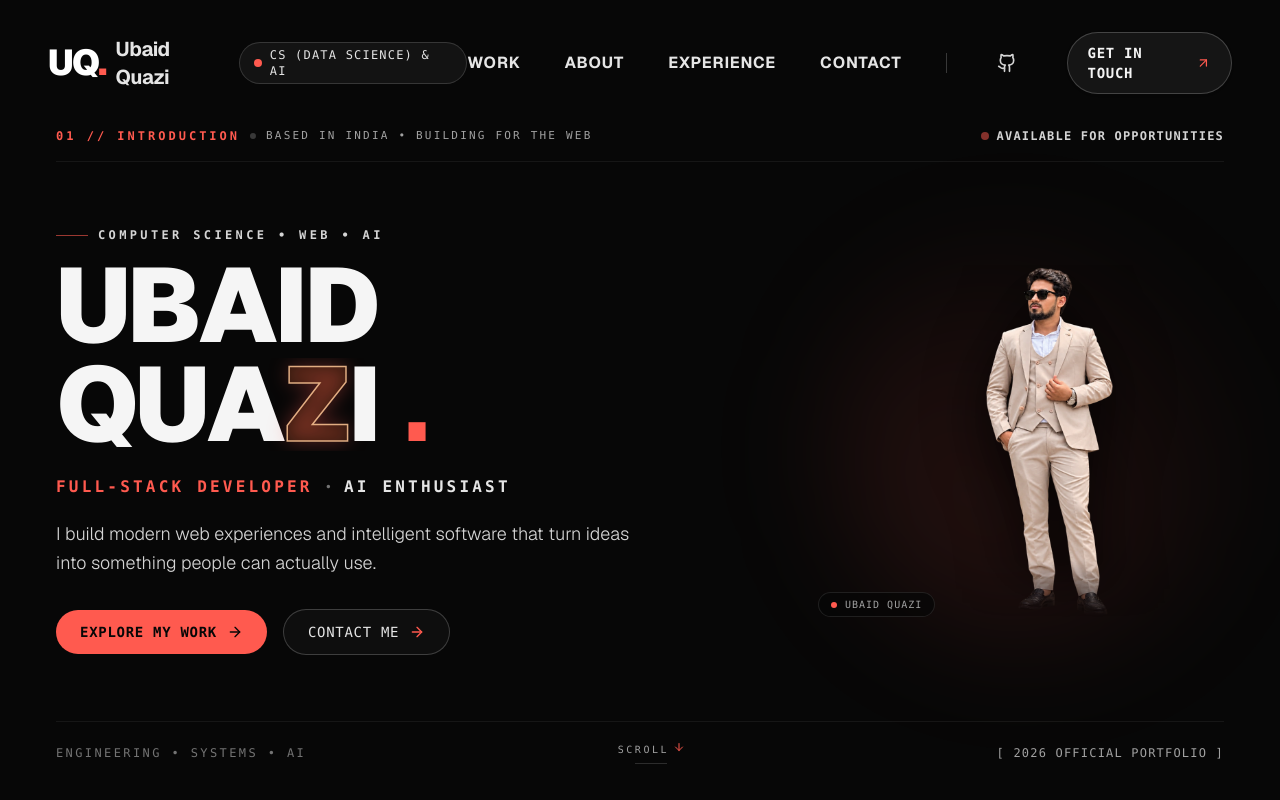
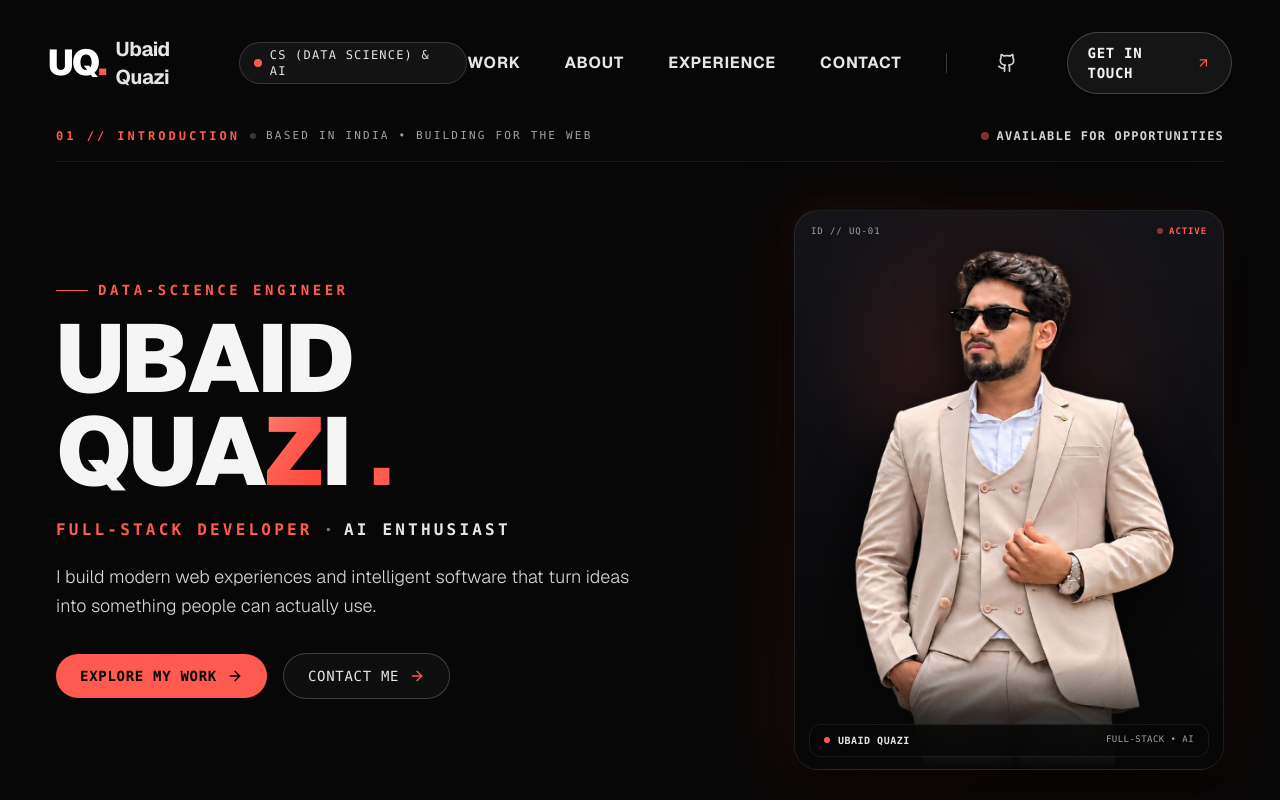
Before and after one commit to ubaidq01/ubaid, a Next.js app: page / in a window 1280 px wide. Shown: the top 800 px of the page. Built offline with nearby package versions, Linux system fonts and the light colour scheme.

Commit message:
feat(hero): polish hero typography, add dedicated portrait composition, and update bio

```diff
--- a/src/components/About.tsx
+++ b/src/components/About.tsx
@@ -71,8 +71,8 @@ export default function About() {
           >
             <p className="text-xl sm:text-2xl font-light text-neutral-200 leading-relaxed">
               I&apos;m <strong className="text-white font-semibold">Ubaid Quazi</strong>, a{' '}
-              <span className="text-white font-bold underline decoration-[#FF5A4F] decoration-2 underline-offset-4">
-                Computer Science &ndash; Data Science Engineering student
+              <span className="text-white font-bold">
+                Data Science Engineer
               </span>{' '}
               and developer focused on full-stack web platforms, artificial intelligence, computer vision, and practical software products.
             </p>
--- a/src/components/Hero.tsx
+++ b/src/components/Hero.tsx
@@ -143,34 +143,34 @@ export default function Hero() {
         style={{ y: heroContentY, opacity: heroOpacity }}
         className="w-full max-w-[1400px] mx-auto my-auto py-6 sm:py-10 lg:py-12"
       >
-        <div className="grid grid-cols-1 lg:grid-cols-12 gap-10 lg:gap-8 xl:gap-12 items-center">
+        <div className="grid grid-cols-1 lg:grid-cols-12 gap-10 lg:gap-8 xl:gap-14 items-center">
 
-          {/* LEFT COLUMN: 58% Width - Primary Identity & Typography */}
+          {/* LEFT COLUMN: 58% Width - Dominant Identity & Clean Typography */}
           <motion.div
             variants={containerVariants}
             initial="hidden"
             animate="visible"
             className="lg:col-span-7 flex flex-col justify-center order-1"
           >
-            {/* 5. Small Personal Label (Eyebrow Heading) */}
+            {/* Small Eyebrow Text */}
             <motion.div
               variants={itemVariants}
               className="flex items-center gap-2.5 mb-3 sm:mb-4"
             >
-              <div className="h-px w-6 sm:w-8 bg-[#FF5A4F]/60" />
-              <span className="text-[11px] sm:text-xs font-mono font-semibold uppercase tracking-[0.28em] text-neutral-300">
-                COMPUTER SCIENCE &bull; WEB &bull; AI
+              <div className="h-px w-6 sm:w-8 bg-[#FF5A4F]" />
+              <span className="text-[11px] sm:text-xs md:text-sm font-mono font-bold uppercase tracking-[0.25em] text-[#FF5A4F]">
+                DATA-SCIENCE ENGINEER
               </span>
             </motion.div>
 
-            {/* 2 & 3. Primary Visual Element: UBAID QUAZI in Refined Editorial Typography */}
+            {/* Dominant Name Element: UBAID QUAZI. */}
             <div className="flex flex-col mb-4 sm:mb-6">
+              <h1 className="text-[clamp(3.5rem,7.5vw,7.4rem)] font-black tracking-[-0.035em] leading-[0.88] uppercase text-[#F5F5F5] select-text">
                 {/* Line 1: UBAID */}
-              <motion.div
+                <motion.span
                   variants={nameVariants}
-                className="overflow-hidden"
+                  className="block overflow-hidden"
                 >
-                <h1 className="text-[clamp(3.5rem,8.2vw,7.8rem)] font-black tracking-[-0.04em] leading-[0.88] uppercase text-[#F5F5F5] select-text">
                   {'UBAID'.split('').map((char, index) => (
                     <motion.span
                       key={`u-${index}`}
@@ -181,44 +181,29 @@ export default function Hero() {
                       {char}
                     </motion.span>
                   ))}
-                </h1>
-              </motion.div>
+                </motion.span>
 
-              {/* Line 2: QUAZI (with subtle accent letter Z and elegant period) */}
-              <motion.div
+                {/* Line 2: QUAZI. (Polished Z accent with unified stroke & kerning) */}
+                <motion.span
                   variants={nameVariants}
-                className="overflow-hidden mt-1 sm:mt-1.5"
+                  className="block overflow-hidden mt-1 sm:mt-2"
                 >
-                <div className="text-[clamp(3.5rem,8.2vw,7.8rem)] font-black tracking-[-0.04em] leading-[0.88] uppercase text-[#F5F5F5] flex items-baseline select-text">
-                  {/* Q */}
+                  <span className="inline-flex items-baseline">
+                    {['Q', 'U', 'A'].map((char, index) => (
                       <motion.span
+                        key={`q-${index}`}
                         variants={letterVariants}
                         whileHover={{ y: -3, scale: 1.04 }}
                         className="inline-block transition-colors duration-200 hover:text-[#FF5A4F]"
                       >
-                    Q
+                        {char}
                       </motion.span>
-                  {/* U */}
+                    ))}
+                    {/* Polished Z accent - identical font weight, baseline & tight tracking */}
                     <motion.span
                       variants={letterVariants}
                       whileHover={{ y: -3, scale: 1.04 }}
-                    className="inline-block transition-colors duration-200 hover:text-[#FF5A4F]"
-                  >
-                    U
-                  </motion.span>
-                  {/* A */}
-                  <motion.span
-                    variants={letterVariants}
-                    whileHover={{ y: -3, scale: 1.04 }}
-                    className="inline-block transition-colors duration-200 hover:text-[#FF5A4F]"
-                  >
-                    A
-                  </motion.span>
-                  {/* Z - Refined subtle outlined accent letter */}
-                  <motion.span
-                    variants={letterVariants}
-                    whileHover={{ y: -3, scale: 1.06 }}
-                    className="inline-block text-outline-strong text-transparent font-black px-0.5 transition-all duration-300 hover:text-[#FF5A4F] hover:drop-shadow-[0_0_25px_rgba(255,90,79,0.5)]"
+                      className="inline-block bg-gradient-to-br from-[#FF7A6F] via-[#FF5A4F] to-[#FF453A] bg-clip-text text-transparent font-black drop-shadow-[0_0_20px_rgba(255,90,79,0.35)] transition-all duration-300 hover:drop-shadow-[0_0_30px_rgba(255,90,79,0.6)]"
                       title="Z"
                     >
                       Z
@@ -231,21 +216,22 @@ export default function Hero() {
                     >
                       I
                     </motion.span>
-                  {/* Subtle Accent Dot */}
+                    {/* Signature Accent Period */}
                     <motion.span
                       variants={letterVariants}
-                    className="inline-block text-[#FF5A4F] ml-1 sm:ml-2 font-mono font-bold"
+                      className="inline-block text-[#FF5A4F] ml-0.5 sm:ml-1 font-mono font-black"
                     >
                       .
                     </motion.span>
-                </div>
-              </motion.div>
+                  </span>
+                </motion.span>
+              </h1>
             </div>
 
-            {/* 4. Developer Title */}
+            {/* Sub-statement: Developer Title */}
             <motion.div
               variants={itemVariants}
-              className="flex items-center gap-3 mb-4 sm:mb-5"
+              className="flex items-center gap-2.5 sm:gap-3 mb-4 sm:mb-5"
             >
               <span className="text-xs sm:text-sm md:text-base font-mono font-bold uppercase tracking-[0.2em] text-[#FF5A4F]">
                 FULL-STACK DEVELOPER
@@ -256,7 +242,7 @@ export default function Hero() {
               </span>
             </motion.div>
 
-            {/* 4. Short Powerful Introduction (2-3 lines on desktop) */}
+            {/* Short Introduction */}
             <motion.p
               variants={itemVariants}
               className="text-base sm:text-lg md:text-[1.125rem] font-light text-neutral-300 leading-relaxed max-w-lg lg:max-w-xl mb-7 sm:mb-8"
@@ -264,7 +250,7 @@ export default function Hero() {
               I build modern web experiences and intelligent software that turn ideas into something people can actually use.
             </motion.p>
 
-            {/* 7. Action Buttons (Refined, small & premium) */}
+            {/* Action Buttons */}
             <motion.div
               variants={itemVariants}
               className="flex flex-wrap items-center gap-3.5 sm:gap-4"
@@ -289,7 +275,7 @@ export default function Hero() {
             </motion.div>
           </motion.div>
 
-          {/* RIGHT COLUMN: 42% Width - Balanced Portrait with Breathing Room */}
+          {/* RIGHT COLUMN: 42% Width - Dedicated Editorial Portrait Composition */}
           <motion.div
             variants={portraitVariants}
             initial="hidden"
@@ -297,34 +283,62 @@ export default function Hero() {
             style={{ scale: portraitScale }}
             className="lg:col-span-5 flex items-center justify-center lg:justify-end relative order-2 py-4 lg:py-0"
           >
-            <div className="relative flex items-center justify-center p-2 sm:p-4">
-              {/* 8. Subtle Warm Ambient Glow Behind Person */}
-              <div className="absolute top-1/2 left-1/2 -translate-x-1/2 -translate-y-1/2 w-64 sm:w-80 lg:w-96 h-64 sm:h-80 lg:h-96 rounded-full bg-gradient-to-tr from-[#FF5A4F]/16 via-[#FF7A00]/08 to-transparent blur-3xl pointer-events-none -z-10" />
+            {/* Portrait Frame Container */}
+            <div className="relative w-full max-w-[320px] xs:max-w-[350px] sm:max-w-[380px] lg:max-w-[400px] xl:max-w-[430px]">
 
-              {/* 1 & 8. Full-Body Cutout Photo Sized to ~35-45% of Hero Height with Bottom Blend */}
-              <div
-                className="relative w-[210px] sm:w-[260px] md:w-[290px] lg:w-[320px] xl:w-[350px] h-[310px] sm:h-[370px] md:h-[410px] lg:h-[440px] xl:h-[470px] max-h-[44vh] flex items-end justify-center"
-                style={{
-                  maskImage: 'linear-gradient(to bottom, black 84%, transparent 100%)',
-                  WebkitMaskImage: 'linear-gradient(to bottom, black 84%, transparent 100%)',
-                }}
-              >
-                <Image
-                  src="/ubaid-hero.webp"
-                  alt="Ubaid Quazi - Full-Stack Developer & AI Enthusiast"
-                  width={682}
-                  height={1024}
-                  priority
-                  className="w-full h-full object-contain object-bottom filter drop-shadow-[0_15px_30px_rgba(0,0,0,0.8)] drop-shadow-[0_0_20px_rgba(255,90,79,0.12)] transition-transform duration-700 hover:scale-[1.02] select-none pointer-events-auto"
-                />
+              {/* Ambient Warm Atmospheric Glow behind card */}
+              <div className="absolute -inset-3 rounded-3xl bg-gradient-to-tr from-[#FF5A4F]/14 via-[#FF7A00]/06 to-transparent blur-2xl pointer-events-none -z-10" />
+
+              {/* Main Portrait Card */}
+              <div className="relative h-[430px] xs:h-[470px] sm:h-[510px] lg:h-[520px] xl:h-[560px] rounded-2xl sm:rounded-3xl overflow-hidden border border-white/[0.09] bg-gradient-to-b from-[#141418] via-[#0d0d10] to-[#070707] shadow-[0_20px_50px_rgba(0,0,0,0.85),0_0_30px_rgba(255,90,79,0.08)]">
+
+                {/* Subtle Interior Warm Glow behind person's head & shoulders */}
+                <div className="absolute top-1/4 left-1/2 -translate-x-1/2 -translate-y-1/2 w-64 sm:w-72 h-64 sm:h-72 rounded-full bg-gradient-to-tr from-[#FF5A4F]/18 via-[#FF7A00]/08 to-transparent blur-2xl pointer-events-none" />
+
+                {/* Subtle Editorial Faint Grid in background */}
+                <div className="absolute inset-0 bg-grid-faint opacity-30 pointer-events-none" />
+
+                {/* Technical Corner Accents */}
+                <div className="absolute top-3.5 left-4 flex items-center gap-1.5 z-20">
+                  <span className="text-[9px] font-mono tracking-widest text-neutral-400 uppercase">
+                    ID // UQ-01
+                  </span>
+                </div>
+                <div className="absolute top-3.5 right-4 flex items-center gap-1.5 z-20">
+                  <span className="h-1.5 w-1.5 rounded-full bg-[#FF5A4F] animate-pulse" />
+                  <span className="text-[9px] font-mono tracking-widest text-[#FF5A4F] uppercase font-bold">
+                    ACTIVE
+                  </span>
                 </div>
 
-              {/* Minimal Editorial Photo Tag */}
-              <div className="hidden xl:flex absolute bottom-4 -left-6 items-center gap-2 px-3 py-1 rounded-full border border-white/10 bg-[#070707]/80 backdrop-blur-md">
+                {/* Portrait Image Layer (Upper body, face, glasses, suit prominently displayed) */}
+                <div className="relative w-full h-full flex items-end justify-center pt-8">
+                  <Image
+                    src="/ubaid-portrait.webp"
+                    alt="Ubaid Quazi - Full-Stack Developer & AI Enthusiast"
+                    width={495}
+                    height={615}
+                    priority
+                    className="w-full h-full object-cover object-top filter drop-shadow-[0_12px_28px_rgba(0,0,0,0.9)] transition-transform duration-700 hover:scale-[1.02] select-none"
+                  />
+
+                  {/* Soft bottom blend to seamlessly integrate torso into dark card base */}
+                  <div className="absolute inset-x-0 bottom-0 h-28 bg-gradient-to-t from-[#070707] via-[#070707]/75 to-transparent pointer-events-none z-10" />
+                </div>
+
+                {/* Editorial Bottom Badge */}
+                <div className="absolute bottom-3 left-3.5 right-3.5 flex items-center justify-between z-20 px-3.5 py-2 rounded-xl bg-[#070707]/80 backdrop-blur-md border border-white/[0.08]">
+                  <div className="flex items-center gap-2">
                     <span className="h-1.5 w-1.5 rounded-full bg-[#FF5A4F]" />
-                <span className="text-[10px] font-mono tracking-widest text-neutral-400 uppercase">
+                    <span className="text-[10px] font-mono font-semibold tracking-wider text-neutral-200 uppercase">
                       UBAID QUAZI
                     </span>
+                  </div>
+                  <span className="text-[9px] font-mono tracking-wider text-neutral-400 uppercase">
+                    FULL-STACK &bull; AI
+                  </span>
+                </div>
+
               </div>
             </div>
           </motion.div>
```
Also changed, not shown: public/ubaid-portrait.png (added), public/ubaid-portrait.webp (added). Lines whose indentation alone changed are shown as unchanged.
